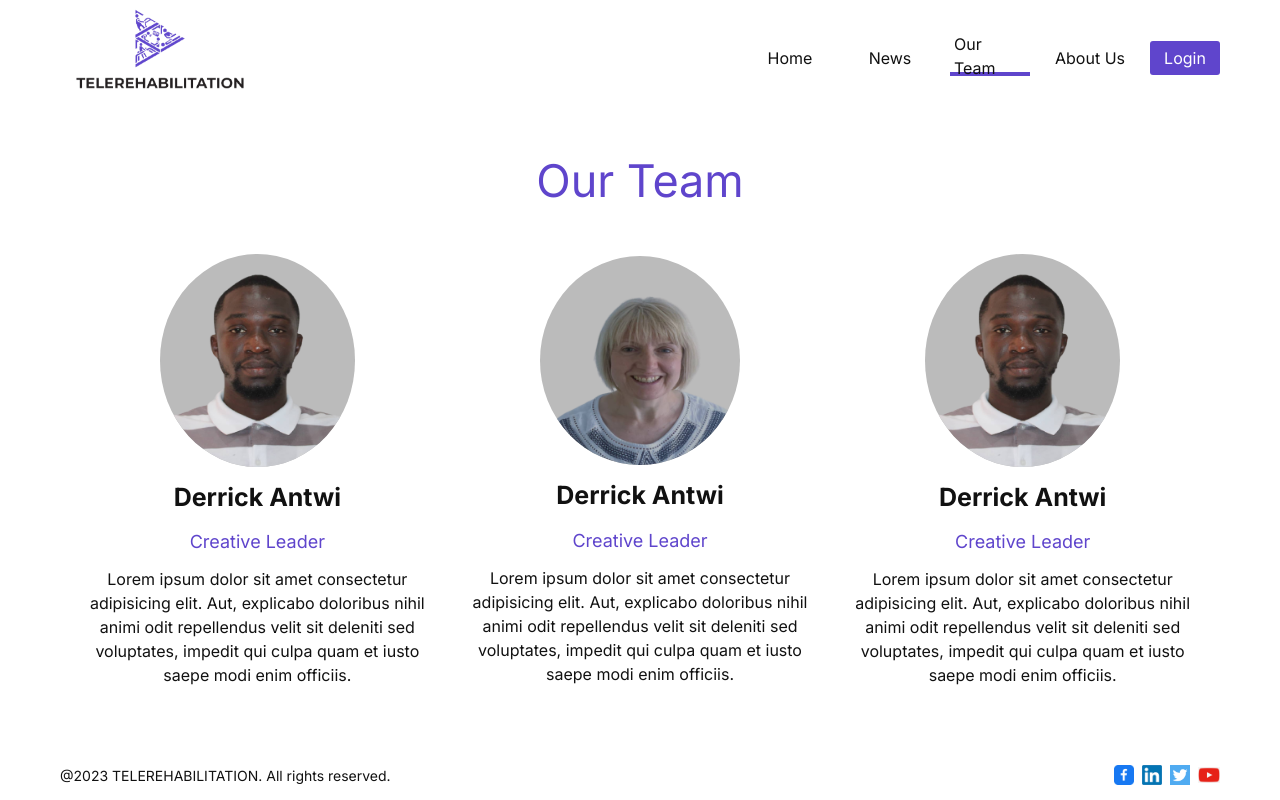
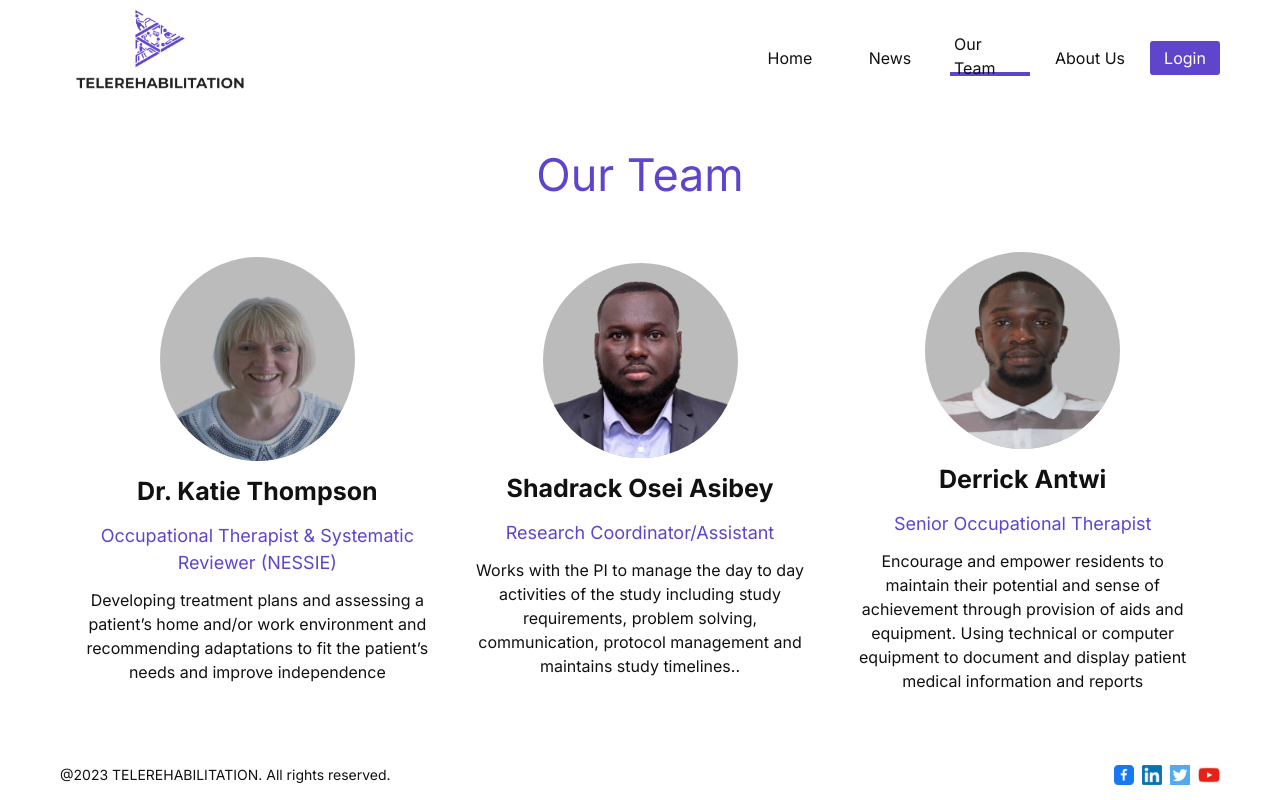
Before and after one commit to ogidibrown/research-project, a Next.js app: page /meet in a window 1280 px wide. Built offline with nearby package versions, Linux system fonts and the light colour scheme.

Commit message:
oue team

```diff
--- a/src/app/meet/page.jsx
+++ b/src/app/meet/page.jsx
@@ -2,6 +2,7 @@ import React from 'react'
 import Image from 'next/image'
 import Derrick from '../../../public/derrick.png'
 import Lorna from '../../../public/lorna.png'
+import Shadrack from '../../../public/shadrack.png'
 
 const MeetPage = () => {
   return (
@@ -10,37 +11,40 @@ const MeetPage = () => {
             <h1 className='text-[#5F45CC] text-[45px] text-center flex justify-center items-center'>Our Team</h1>
         </div>
         <div className='md:flex md:justify-evenly items-center gap-3 p-3'>
-            <div className='flex flex-col items-center justify-center text-center gap-3 p-3'>
-                <Image src={Derrick} width={195} height={150} className='rounded-[100%] bg-[#bbb]' />
-                <h1 className='font-bold text-[25px]'>Derrick Antwi</h1>
-                <span className='flex items-center justify-center text-[#5F45CC] text-[18px]'>Creative Leader</span>
-                <p className='flex items-center justify-center'>Lorem ipsum dolor
-                   sit amet consectetur adipisicing elit.
-                   Aut, explicabo doloribus nihil animi odit repellendus
-                   velit sit deleniti sed voluptates, impedit qui
-                   culpa quam et iusto saepe modi enim officiis.
+            <div className='flex flex-col items-center justify-center text-center gap-3 md:w-[33.3%] p-3'>
+                <Image src={Lorna} width={195} height={150} className='rounded-[100%] bg-[#bbb]' />
+                <h1 className='font-bold text-[25px]'>Dr. Katie Thompson</h1>
+                <span className='flex items-center justify-center text-[#5F45CC] text-[18px]'>Occupational Therapist & Systematic Reviewer (NESSIE)</span>
+                <p className='flex items-center justify-center'>
+                Developing treatment plans and
+                assessing a patient’s home and/or work environment
+                and recommending adaptations to fit the patient’s
+                needs and improve independence
                 </p>
             </div>
-            <div className='flex flex-col items-center justify-center text-center gap-3 p-3'>
-                <Image src={Lorna} width={200} height={200} className='rounded-[100%] bg-[#bbb]' />
-                <h1 className='font-bold text-[25px]'>Derrick Antwi</h1>
-                <span className='text-[#5F45CC] text-[18px]'>Creative Leader</span>
-                <p>Lorem ipsum dolor
-                   sit amet consectetur adipisicing elit.
-                   Aut, explicabo doloribus nihil animi odit repellendus
-                   velit sit deleniti sed voluptates, impedit qui
-                   culpa quam et iusto saepe modi enim officiis.
+            <div className='flex flex-col items-center justify-center text-center md:w-[33.3%] gap-3 p-3'>
+                <Image src={Shadrack} width={195} height={150} className='rounded-[100%] bg-[#bbb]' />
+                <h1 className='font-bold text-[25px]'> Shadrack Osei Asibey</h1>
+                <span className='text-[#5F45CC] text-[18px]'>Research Coordinator/Assistant</span>
+                <p>Works with the PI to manage the day
+                    to day activities of the study including study requirements,
+                    problem solving, communication, protocol management
+                    and maintains study timelines..
                 </p>
             </div>
-            <div className='flex flex-col items-center justify-center text-center p-3 gap-3'>
+            <div className='flex flex-col items-center justify-center md:w-[33.3%] text-center md:mt-1  p-3 gap-3'>
                 <Image src={Derrick} width={195} height={150} className='rounded-[100%] bg-[#bbb]' />
-                <h1 className='font-bold text-[25px]'>Derrick Antwi</h1>
-                <span className='text-[#5F45CC] text-[18px]'>Creative Leader</span>
-                <p>Lorem ipsum dolor
-                   sit amet consectetur adipisicing elit.
-                   Aut, explicabo doloribus nihil animi odit repellendus
-                   velit sit deleniti sed voluptates, impedit qui
-                   culpa quam et iusto saepe modi enim officiis.
+                <h1 className='font-bold text-[25px]  '>Derrick Antwi</h1>
+                <span className='text-[#5F45CC] text-[18px]'>Senior Occupational Therapist</span>
+                <p>
+                    Encourage and empower residents
+                    to maintain their potential and sense of
+                    achievement through provision of aids and equipment.
+                    Using technical or computer equipment to document
+                    and display patient medical information and reports
+
+
+
                 </p>
             </div>
         </div>
```
Also changed, not shown: public/derrick.png, public/shadrack.png (added).
